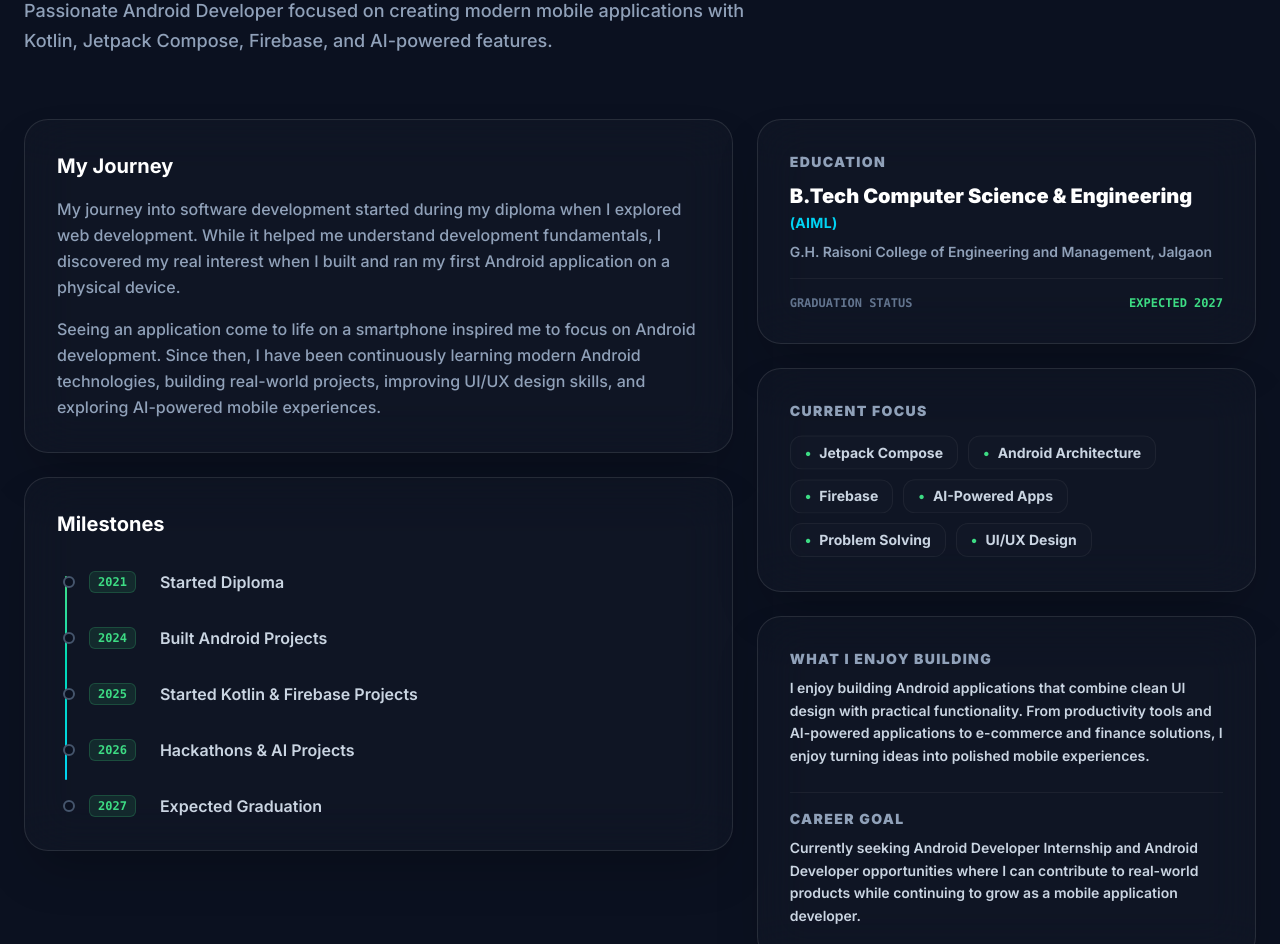
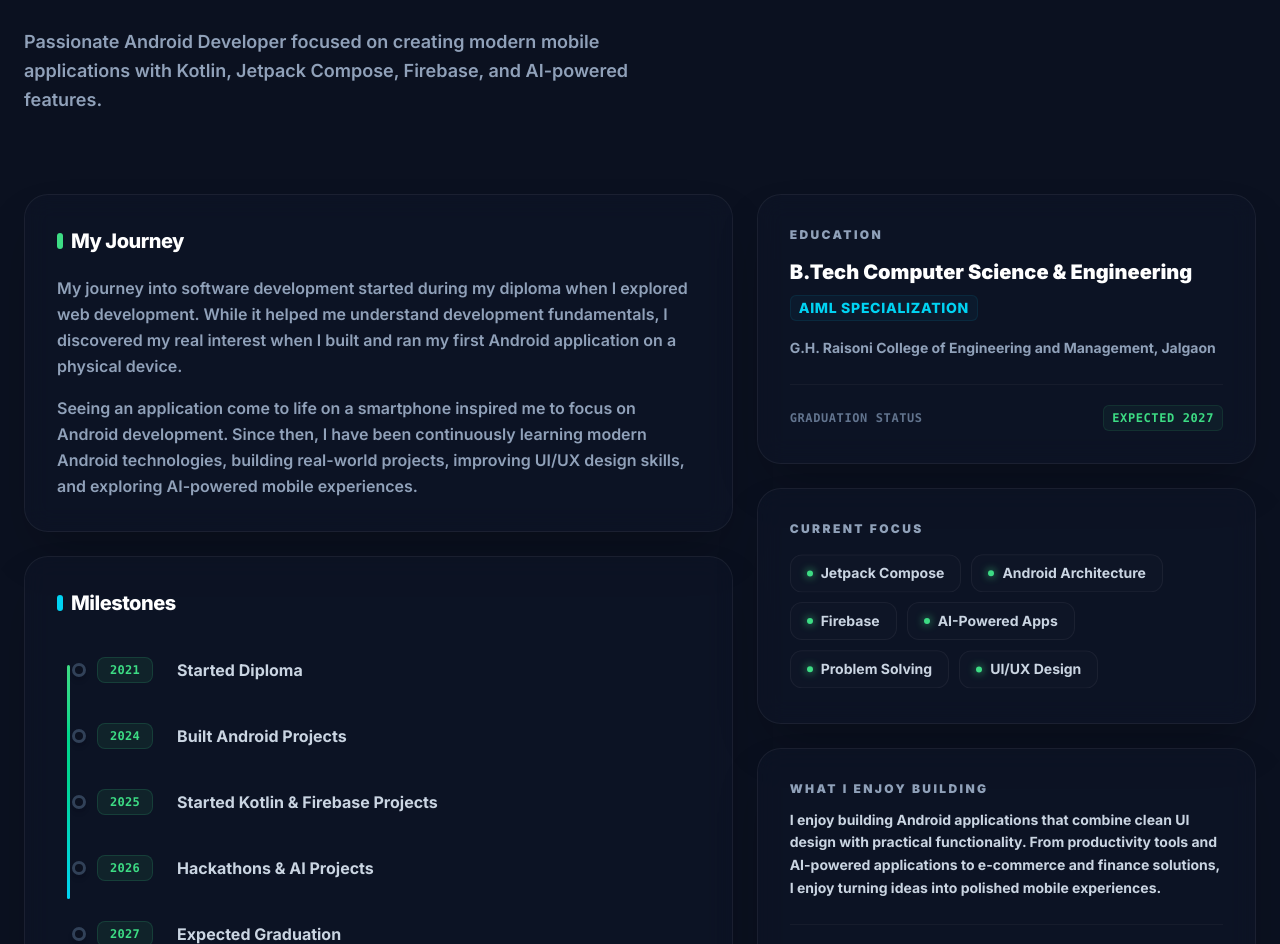
Before and after one commit to Hitesh-1501/portfolio, a React (Vite) app: page / in a window 1280 px wide. Shown: the part 1088-2032 px from the top of the page. Built offline with nearby package versions, Linux system fonts and the light colour scheme.

Commit message:
: introduce top-level hero section listener to fix backwards scroll indicator tracking

```diff
--- a/src/App.jsx
+++ b/src/App.jsx
@@ -2,7 +2,7 @@ import { motion, useScroll, useSpring } from 'framer-motion'
 import './App.css'
 import Navbar from "./components/Navbar"
 import Hero from "./sections/Hero"
-import About from "./sections/About" // <-- CRITICAL IMPORT FIX
+import About from "./sections/About"
 import MouseSpotlight from "./components/MouseSpotlight"
 
 function App() {
@@ -23,32 +23,32 @@ function App() {
 
       <Navbar />
 
-      <main>
+      <main className="bg-[#0b1120] relative z-10">
         {/* Hero Section */}
         <Hero />
 
-        {/* RENDER THE RE-DESIGNED ABOUT SECTION HERE */}
+        {/* About Section */}
         <About />
 
-        {/* Remaining section layout anchors for Active Navbar tracking */}
-        <section id="skills" className="min-h-screen py-24 px-6 max-w-7xl mx-auto border-t border-white/5 bg-[#0b1120]">
-          <h2 className="text-3xl font-bold text-white mb-6">Skills</h2>
-          <p className="text-slate-400">Section placeholder linking back to navbar tracking.</p>
+        {/* Placeholder sections given true standard viewport padding for seamless observer matching */}
+        <section id="skills" className="min-h-screen py-32 px-6 max-w-7xl mx-auto border-t border-white/5 flex flex-col justify-center">
+          <h2 className="text-3xl font-black text-white mb-6 tracking-tight">Skills</h2>
+          <p className="text-slate-400 font-medium">Section workspace content tracker.</p>
         </section>
 
-        <section id="projects" className="min-h-screen py-24 px-6 max-w-7xl mx-auto border-t border-white/5 bg-[#0b1120]">
-          <h2 className="text-3xl font-bold text-white mb-6">Projects</h2>
-          <p className="text-slate-400">Section placeholder linking back to navbar tracking.</p>
+        <section id="projects" className="min-h-screen py-32 px-6 max-w-7xl mx-auto border-t border-white/5 flex flex-col justify-center">
+          <h2 className="text-3xl font-black text-white mb-6 tracking-tight">Projects</h2>
+          <p className="text-slate-400 font-medium">Section workspace content tracker.</p>
         </section>
 
-        <section id="achievements" className="min-h-screen py-24 px-6 max-w-7xl mx-auto border-t border-white/5 bg-[#0b1120]">
-          <h2 className="text-3xl font-bold text-white mb-6">Achievements</h2>
-          <p className="text-slate-400">Section placeholder linking back to navbar tracking.</p>
+        <section id="achievements" className="min-h-screen py-32 px-6 max-w-7xl mx-auto border-t border-white/5 flex flex-col justify-center">
+          <h2 className="text-3xl font-black text-white mb-6 tracking-tight">Achievements</h2>
+          <p className="text-slate-400 font-medium">Section workspace content tracker.</p>
         </section>
 
-        <section id="contact" className="min-h-screen py-24 px-6 max-w-7xl mx-auto border-t border-white/5 bg-[#0b1120]">
-          <h2 className="text-3xl font-bold text-white mb-6">Contact</h2>
-          <p className="text-slate-400">Section placeholder linking back to navbar tracking.</p>
+        <section id="contact" className="min-h-screen py-32 px-6 max-w-7xl mx-auto border-t border-white/5 flex flex-col justify-center">
+          <h2 className="text-3xl font-black text-white mb-6 tracking-tight">Contact</h2>
+          <p className="text-slate-400 font-medium">Section workspace content tracker.</p>
         </section>
       </main>
 
--- a/src/sections/About.jsx
+++ b/src/sections/About.jsx
@@ -1,7 +1,6 @@
 import { useRef } from "react";
 import { motion, useScroll, useTransform } from "framer-motion";
 
-// Data structures matched directly to your layout design requirements
 const timelineData = [
   { year: "2021", title: "Started Diploma" },
   { year: "2024", title: "Built Android Projects" },
@@ -22,27 +21,36 @@ const focusChips = [
 const About = () => {
   const containerRef = useRef(null);
 
-  // Controls the timeline progression line based on scroll offsets
+  // Drives line scaling milestones perfectly across screen entries
   const { scrollYProgress } = useScroll({
     target: containerRef,
-    offset: ["start end", "center center"]
+    offset: ["start end", "end start"]
   });
 
-  const lineHeight = useTransform(scrollYProgress, [0, 1], ["0%", "100%"]);
+  // Limits the timeline line path growth safely inside content layouts
+  const lineHeight = useTransform(scrollYProgress, [0.1, 0.6], ["0%", "100%"]);
 
-  // Scroll Reveal Animations
-  const fadeUp = {
-    hidden: { opacity: 0, y: 30 },
+  // Staggered Motion Layout Maps
+  const fadeUpContainer = {
+    hidden: { opacity: 0 },
+    visible: {
+      opacity: 1,
+      transition: { staggerChildren: 0.15, delayChildren: 0.1 }
+    }
+  };
+
+  const cardFadeUp = {
+    hidden: { opacity: 0, y: 40 },
     visible: { opacity: 1, y: 0, transition: { duration: 0.8, ease: [0.16, 1, 0.3, 1] } }
   };
 
   const fadeInLeft = {
-    hidden: { opacity: 0, x: -40 },
+    hidden: { opacity: 0, x: -50 },
     visible: { opacity: 1, x: 0, transition: { duration: 0.8, ease: [0.16, 1, 0.3, 1] } }
   };
 
   const fadeInRight = {
-    hidden: { opacity: 0, x: 40 },
+    hidden: { opacity: 0, x: 50 },
     visible: { opacity: 1, x: 0, transition: { duration: 0.8, ease: [0.16, 1, 0.3, 1] } }
   };
 
@@ -50,57 +58,64 @@ const About = () => {
     <section
       id="about"
       ref={containerRef}
-      className="min-h-screen py-24 px-6 max-w-7xl mx-auto relative overflow-hidden flex flex-col justify-center border-t border-white/5 bg-[#0b1120]"
+      className="min-h-screen py-32 px-6 max-w-7xl mx-auto relative overflow-hidden flex flex-col justify-center border-t border-white/5 bg-[#0b1120]"
     >
-      {/* Subtle Background Radial Glow */}
-      <div className="absolute top-1/3 left-1/2 -translate-x-1/2 w-[500px] h-[500px] bg-[#3DDC84]/5 blur-[120px] rounded-full pointer-events-none -z-10" />
+      {/* Visual Depth Glow Layers */}
+      <div className="absolute top-1/4 left-1/4 w-[600px] h-[600px] bg-[#3DDC84]/[0.02] blur-[150px] rounded-full pointer-events-none -z-10" />
+      <div className="absolute bottom-1/4 right-1/4 w-[500px] h-[500px] bg-cyan-500/[0.02] blur-[130px] rounded-full pointer-events-none -z-10" />
 
-      {/* Section 1 — About Header (image_674a14.png) */}
+      {/* Section 1 — About Header (Slide Up Reveal) */}
       <motion.div
+        initial={{ opacity: 0, y: 30 }}
+        whileInView={{ opacity: 1, y: 0 }}
+        viewport={{ once: true, margin: "-100px" }}
+        transition={{ duration: 0.8, ease: [0.16, 1, 0.3, 1] }}
+        className="mb-20 max-w-3xl text-left"
+      >
+        <span className="text-[#3DDC84] uppercase tracking-[0.4em] text-xs font-black block mb-4">
+          About Me
+        </span>
+        <h2 className="text-4xl md:text-5xl font-black tracking-tight text-white leading-[1.15]">
+          Building Android Applications <br />
+          <span className="bg-gradient-to-r from-[#3DDC84] via-[#5ce99b] to-cyan-400 bg-clip-text text-transparent">
+            That Solve Real Problems
+          </span>
+        </h2>
+        <p className="text-slate-400 mt-5 text-base md:text-lg leading-relaxed font-semibold max-w-2xl">
+          Passionate Android Developer focused on creating modern mobile applications with Kotlin, Jetpack Compose, Firebase, and AI-powered features.
+        </p>
+      </motion.div>
+
+      {/* Main SaaS Card Grid Layout */}
+      <motion.div
+        variants={fadeUpContainer}
         initial="hidden"
         whileInView="visible"
-        viewport={{ once: true, margin: "-100px" }}
-        className="mb-16 max-w-3xl"
+        viewport={{ once: true, margin: "-80px" }}
+        className="grid lg:grid-cols-12 gap-6 items-start w-full"
       >
-        <span className="text-[#3DDC84] uppercase tracking-[0.3em] text-xs font-black block mb-3">
-          About Me
-        </span>
-        <motion.h2
-          variants={fadeUp}
-          className="text-3xl md:text-4xl lg:text-5xl font-black tracking-tight text-white leading-tight"
-        >
-          Building Android Applications <br />
-          <span className="bg-gradient-to-r from-[#3DDC84] to-cyan-400 bg-clip-text text-transparent">
-            That Solve Real Problems
-          </span>
-        </motion.h2>
-        <motion.p
-          variants={fadeUp}
-          className="text-slate-400 mt-4 text-base md:text-lg leading-relaxed font-medium"
-        >
-          Passionate Android Developer focused on creating modern mobile applications with Kotlin, Jetpack Compose, Firebase, and AI-powered features.
-        </motion.p>
-      </motion.div>
 
-      {/* Main SaaS Card Dashboard Grid Layout (image_67436a.png) */}
-      <div className="grid lg:grid-cols-12 gap-6 items-start w-full">
-
-        {/* Left Side: Journey & Timeline Cards */}
+        {/* LEFT BLOCK COLUMN LAYER — Journey & Timeline Cards */}
         <div className="lg:col-span-7 grid gap-6 w-full">
 
-          {/* Section 2 — My Journey Card (image_674a14.png) */}
+          {/* Section 2 — My Journey Card */}
           <motion.div
-            initial="hidden"
-            whileInView="visible"
-            viewport={{ once: true, margin: "-100px" }}
             variants={fadeInLeft}
-            whileHover={{ y: -6, boxShadow: "0 20px 40px rgba(0,0,0,0.5)", borderColor: "rgba(61,220,132,0.25)" }}
-            className="backdrop-blur-xl bg-white/[0.02] border border-white/10 rounded-3xl p-6 md:p-8 transition-all duration-300 relative shadow-2xl"
+            whileHover={{
+              y: -5,
+              borderColor: "rgba(61,220,132,0.3)",
+              boxShadow: "0 25px 60px -15px rgba(0,0,0,0.7), 0 0 30px rgba(61,220,132,0.05)"
+            }}
+            className="backdrop-blur-md bg-slate-900/40 border border-white/[0.06] rounded-3xl p-6 md:p-8 transition-all duration-400 shadow-2xl relative overflow-hidden group"
           >
-            <h3 className="text-xl font-bold text-white mb-4">
+            {/* Subtle card glow overlay accent */}
+            <div className="absolute top-0 left-0 w-full h-[2px] bg-gradient-to-r from-transparent via-[#3DDC84]/20 to-transparent opacity-0 group-hover:opacity-100 transition-opacity duration-500" />
+
+            <h3 className="text-xl font-extrabold text-white mb-5 tracking-tight flex items-center gap-2">
+              <span className="w-1.5 h-4 rounded-full bg-[#3DDC84]" />
               My Journey
             </h3>
-            <div className="text-slate-400 text-sm md:text-base space-y-4 leading-relaxed font-medium">
+            <div className="text-slate-400 text-sm md:text-base space-y-4 leading-relaxed font-semibold">
               <p>
                 My journey into software development started during my diploma when I explored web development.
                 While it helped me understand development fundamentals, I discovered my real interest when I built
@@ -114,22 +129,26 @@ const About = () => {
             </div>
           </motion.div>
 
-          {/* Section 3 — Timeline Card (image_674a0c.png) */}
+          {/* Section 3 — Timeline Milestones Card */}
           <motion.div
-            initial="hidden"
-            whileInView="visible"
-            viewport={{ once: true, margin: "-100px" }}
-            variants={fadeUp}
-            whileHover={{ y: -6, borderColor: "rgba(61,220,132,0.25)" }}
-            className="backdrop-blur-xl bg-white/[0.02] border border-white/10 rounded-3xl p-6 md:p-8 transition-all duration-300 relative shadow-2xl"
+            variants={cardFadeUp}
+            whileHover={{
+              y: -5,
+              borderColor: "rgba(61,220,132,0.2)",
+              boxShadow: "0 25px 60px -15px rgba(0,0,0,0.7)"
+            }}
+            className="backdrop-blur-md bg-slate-900/40 border border-white/[0.06] rounded-3xl p-6 md:p-8 transition-all duration-400 shadow-2xl"
           >
-            <h3 className="text-xl font-bold text-white mb-8">Milestones</h3>
+            <h3 className="text-xl font-extrabold text-white mb-10 tracking-tight flex items-center gap-2">
+              <span className="w-1.5 h-4 rounded-full bg-cyan-400" />
+              Milestones
+            </h3>
 
-            <div className="relative pl-6 md:pl-8 space-y-8">
-              {/* Animated Scroll Timeline Axis Line */}
-              <div className="absolute top-1.5 bottom-1.5 left-2 w-[2px] bg-white/5 rounded-full overflow-hidden">
+            <div className="relative pl-6 md:pl-10 space-y-10">
+              {/* Premium Scroll-Driven Timeline Gradient Vector Track */}
+              <div className="absolute top-2 bottom-2 left-2.5 w-[3px] bg-white/[0.04] rounded-full overflow-hidden">
                 <motion.div
-                  className="w-full bg-gradient-to-b from-[#3DDC84] to-cyan-400 origin-top"
+                  className="w-full bg-gradient-to-b from-[#3DDC84] via-emerald-400 to-cyan-400 origin-top shadow-[0_0_15px_#3DDC84]"
                   style={{ height: lineHeight }}
                 />
               </div>
@@ -137,16 +156,16 @@ const About = () => {
               {timelineData.map((item, index) => (
                 <motion.div
                   key={index}
-                  variants={fadeUp}
-                  className="relative flex flex-col sm:flex-row sm:items-center gap-1 sm:gap-6 group"
+                  variants={cardFadeUp}
+                  className="relative flex flex-col sm:flex-row sm:items-center gap-2 sm:gap-6 group"
                 >
-                  {/* Timeline Core Dot Node */}
-                  <div className="absolute -left-[22px] md:-left-[26px] w-3 h-3 rounded-full bg-[#0b1120] border-2 border-slate-600 group-hover:border-[#3DDC84] group-hover:scale-125 transition-all duration-300 z-10" />
+                  {/* Interactive Dot Node */}
+                  <div className="absolute -left-[21px] md:-left-[25px] w-3.5 h-3.5 rounded-full bg-[#0b1120] border-[3px] border-slate-700 group-hover:border-[#3DDC84] group-hover:scale-125 transition-all duration-300 z-10 shadow-md" />
 
-                  <span className="text-xs font-mono font-black text-[#3DDC84] bg-[#3DDC84]/10 border border-[#3DDC84]/20 rounded-md px-2 py-0.5 w-max">
+                  <span className="text-xs font-mono font-black text-[#3DDC84] bg-[#3DDC84]/8 border border-[#3DDC84]/15 rounded-lg px-3 py-1 w-max tracking-wide">
                     {item.year}
                   </span>
-                  <p className="text-sm md:text-base font-semibold text-slate-300 group-hover:text-white transition-colors duration-200">
+                  <p className="text-sm md:text-base font-bold text-slate-300 group-hover:text-white transition-colors duration-200">
                     {item.title}
                   </p>
                 </motion.div>
@@ -155,97 +174,98 @@ const About = () => {
           </motion.div>
         </div>
 
-        {/* Right Side: Education, Focus, & Career Goal Info Cards */}
+        {/* RIGHT BLOCK COLUMN LAYER — Education, Focus, & Goals */}
         <div className="lg:col-span-5 grid gap-6 w-full">
 
-          {/* Section 4 — Education Card (image_674a0c.png) */}
+          {/* Section 4 — Education Card */}
           <motion.div
-            initial="hidden"
-            whileInView="visible"
-            viewport={{ once: true, margin: "-100px" }}
             variants={fadeInRight}
-            whileHover={{ y: -6, borderColor: "rgba(61,220,132,0.25)" }}
-            className="backdrop-blur-xl bg-white/[0.02] border border-white/10 rounded-3xl p-6 md:p-8 transition-all duration-300 relative shadow-2xl"
+            whileHover={{ y: -5, borderColor: "rgba(56,189,248,0.3)" }}
+            className="backdrop-blur-md bg-slate-900/40 border border-white/[0.06] rounded-3xl p-6 md:p-8 transition-all duration-400 shadow-2xl relative overflow-hidden group"
           >
-            <h3 className="text-sm font-black uppercase tracking-widest text-slate-400 mb-3">Education</h3>
-            <h4 className="text-lg md:text-xl font-black text-white leading-tight">
+            <div className="absolute top-0 left-0 w-full h-[2px] bg-gradient-to-r from-transparent via-cyan-500/20 to-transparent opacity-0 group-hover:opacity-100 transition-opacity duration-500" />
+
+            <h3 className="text-xs font-black uppercase tracking-[0.2em] text-slate-400 mb-4">Education</h3>
+            <h4 className="text-lg md:text-xl font-black text-white leading-snug">
               B.Tech Computer Science & Engineering <br />
-              <span className="text-cyan-400 font-bold text-sm tracking-wide">(AIML)</span>
+              <span className="text-cyan-400 font-extrabold text-sm tracking-wider bg-cyan-500/5 border border-cyan-500/10 rounded-md px-2 py-0.5 inline-block mt-2">
+                AIML SPECIALIZATION
+              </span>
             </h4>
-            <p className="text-slate-400 font-semibold text-sm mt-2">
+            <p className="text-slate-400 font-bold text-sm mt-4 leading-relaxed">
               G.H. Raisoni College of Engineering and Management, Jalgaon
             </p>
-            <div className="mt-4 pt-4 border-t border-white/5 flex justify-between items-center text-xs font-mono font-bold text-slate-500">
-              <span>GRADUATION STATUS</span>
-              <span className="text-[#3DDC84]">EXPECTED 2027</span>
+
+            <div className="mt-6 pt-5 border-t border-white/[0.04] flex justify-between items-center text-xs font-mono font-bold tracking-wider">
+              <span className="text-slate-500">GRADUATION STATUS</span>
+              <span className="text-[#3DDC84] bg-[#3DDC84]/5 px-2 py-1 rounded-md border border-[#3DDC84]/10">EXPECTED 2027</span>
             </div>
           </motion.div>
 
-          {/* Section 5 — Current Focus Card (image_67470e.png) */}
+          {/* Section 5 — Current Focus Card with Floating Micro-chips */}
           <motion.div
-            initial="hidden"
-            whileInView="visible"
-            viewport={{ once: true, margin: "-100px" }}
             variants={fadeInRight}
-            whileHover={{ y: -6, borderColor: "rgba(61,220,132,0.25)" }}
-            className="backdrop-blur-xl bg-white/[0.02] border border-white/10 rounded-3xl p-6 md:p-8 transition-all duration-300 relative shadow-2xl"
+            whileHover={{ y: -5, borderColor: "rgba(61,220,132,0.2)" }}
+            className="backdrop-blur-md bg-slate-900/40 border border-white/[0.06] rounded-3xl p-6 md:p-8 transition-all duration-400 shadow-2xl"
           >
-            <h3 className="text-sm font-black uppercase tracking-widest text-slate-400 mb-4">Current Focus</h3>
+            <h3 className="text-xs font-black uppercase tracking-[0.2em] text-slate-400 mb-5">Current Focus</h3>
             <div className="flex flex-wrap gap-2.5">
               {focusChips.map((chip, index) => (
                 <motion.div
                   key={index}
-                  animate={{ y: [0, -4, 0] }}
+                  // Floating Animation Sequence with randomized array node micro-delays
+                  animate={{ y: [0, -5, 0] }}
                   transition={{
-                    duration: 3,
+                    duration: 3.5,
                     repeat: Infinity,
                     ease: "easeInOut",
-                    delay: index * 0.2
+                    delay: index * 0.25
                   }}
                   whileHover={{
-                    scale: 1.05,
-                    backgroundColor: "rgba(61,220,132,0.15)",
+                    scale: 1.04,
+                    backgroundColor: "rgba(61,220,132,0.12)",
                     borderColor: "#3DDC84",
-                    boxShadow: "0 0 15px rgba(61,220,132,0.2)"
+                    boxShadow: "0 0 20px rgba(61,220,132,0.15)"
                   }}
-                  className="flex items-center gap-2 px-3.5 py-1.5 rounded-xl border border-white/5 bg-white/[0.01] text-slate-300 text-xs md:text-sm font-bold transition-all duration-300 cursor-default"
+                  className="flex items-center gap-2 px-4 py-2 rounded-xl border border-white/[0.05] bg-white/[0.01] text-slate-300 text-xs md:text-sm font-bold transition-all duration-300 cursor-default"
                 >
-                  <span className="text-[#3DDC84]">•</span>
+                  <span className="w-1.5 h-1.5 rounded-full bg-[#3DDC84] shadow-[0_0_8px_#3DDC84]" />
                   <span>{chip}</span>
                 </motion.div>
               ))}
             </div>
           </motion.div>
 
-          {/* Section 6 & 7 Combo Block — What I Enjoy Building + Career Goal (image_67470e.png) */}
+          {/* Section 6 & 7 — Combo Strategy Info Panel Card */}
           <motion.div
-            initial="hidden"
-            whileInView="visible"
-            viewport={{ once: true, margin: "-100px" }}
             variants={fadeInRight}
-            whileHover={{ y: -6, borderColor: "rgba(61,220,132,0.25)" }}
-            className="backdrop-blur-xl bg-white/[0.02] border border-white/10 rounded-3xl p-6 md:p-8 transition-all duration-300 relative shadow-2xl space-y-6"
+            whileHover={{
+              y: -5,
+              borderColor: "rgba(61,220,132,0.2)",
+              boxShadow: "0 25px 60px -15px rgba(0,0,0,0.7)"
+            }}
+            className="backdrop-blur-md bg-slate-900/40 border border-white/[0.06] rounded-3xl p-6 md:p-8 transition-all duration-400 shadow-2xl space-y-6"
           >
             <div>
-              <h3 className="text-sm font-black uppercase tracking-widest text-slate-400 mb-2">What I Enjoy Building</h3>
-              <p className="text-sm text-slate-300 leading-relaxed font-semibold">
+              <h3 className="text-xs font-black uppercase tracking-[0.2em] text-slate-400 mb-3">What I Enjoy Building</h3>
+              <p className="text-sm text-slate-300 leading-relaxed font-bold">
                 I enjoy building Android applications that combine clean UI design with practical functionality.
                 From productivity tools and AI-powered applications to e-commerce and finance solutions, I enjoy turning ideas into polished mobile experiences.
               </p>
             </div>
 
-            <div className="pt-4 border-t border-white/5">
-              <h3 className="text-sm font-black uppercase tracking-widest text-slate-400 mb-2">
+            <div className="pt-5 border-t border-white/[0.04]">
+              <h3 className="text-xs font-black uppercase tracking-[0.2em] text-slate-400 mb-3">
                 Career Goal
               </h3>
-              <p className="text-sm text-slate-300 leading-relaxed font-semibold">
+              <p className="text-sm text-slate-300 leading-relaxed font-bold">
                 Currently seeking Android Developer Internship and Android Developer opportunities where I can contribute to real-world products while continuing to grow as a mobile application developer.
               </p>
             </div>
           </motion.div>
 
         </div>
-      </div>
+      </motion.div>
     </section>
   );
 };
```
Also changed, not shown: src/components/Navbar.jsx (+46 -10 lines).
